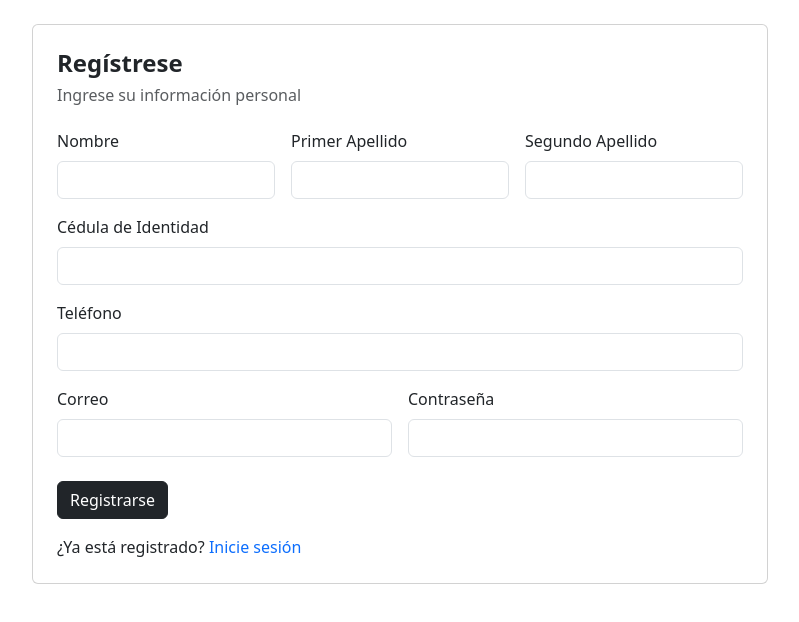
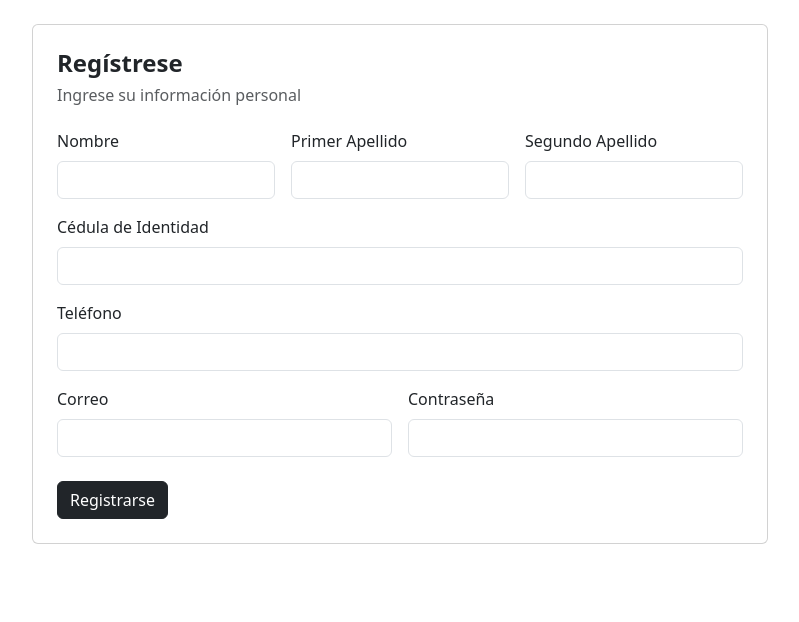
Before and after one commit to luisEChaconC/PI-IngeBases, a Vue app in the folder frontend/: page /employer-registration/1 in a window 1280 px wide. Shown: the top 622 px of the page, without its empty margins (240-1039 px from the left). Built offline with nearby package versions, Linux system fonts and the light colour scheme.

Commit message:
fix(employer-registration): remove login link from registration view

```diff
--- a/frontend/src/views/EmployerRegistration.vue
+++ b/frontend/src/views/EmployerRegistration.vue
@@ -122,13 +122,8 @@
                                 </div>
                             </div>
 
-                            <!-- This div groups the "Registrarse" button and the "Inicie sesión" link -->
-                            <div>
-                                <!-- "Registrarse" button -->
-                                <button type="submit" class="btn btn-dark">Registrarse</button>
-                                <!-- "Inicie sesión" link -->
-                                <p class="mt-3 mb-0">¿Ya está registrado? <a href="/login" class="text-decoration-none">Inicie sesión</a></p>
-                            </div>
+                            <!-- "Registrarse" button -->
+                            <button type="submit" class="btn btn-dark">Registrarse</button>
                         </div>
                     </div>
                 </fieldset>
```
